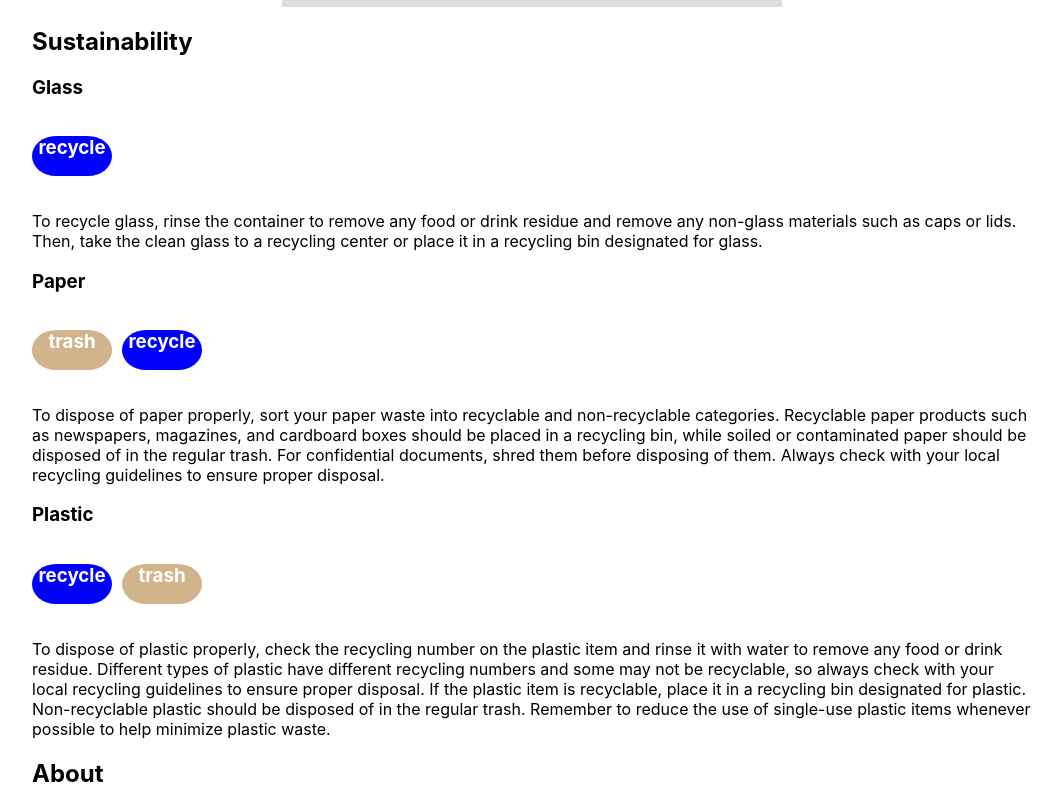
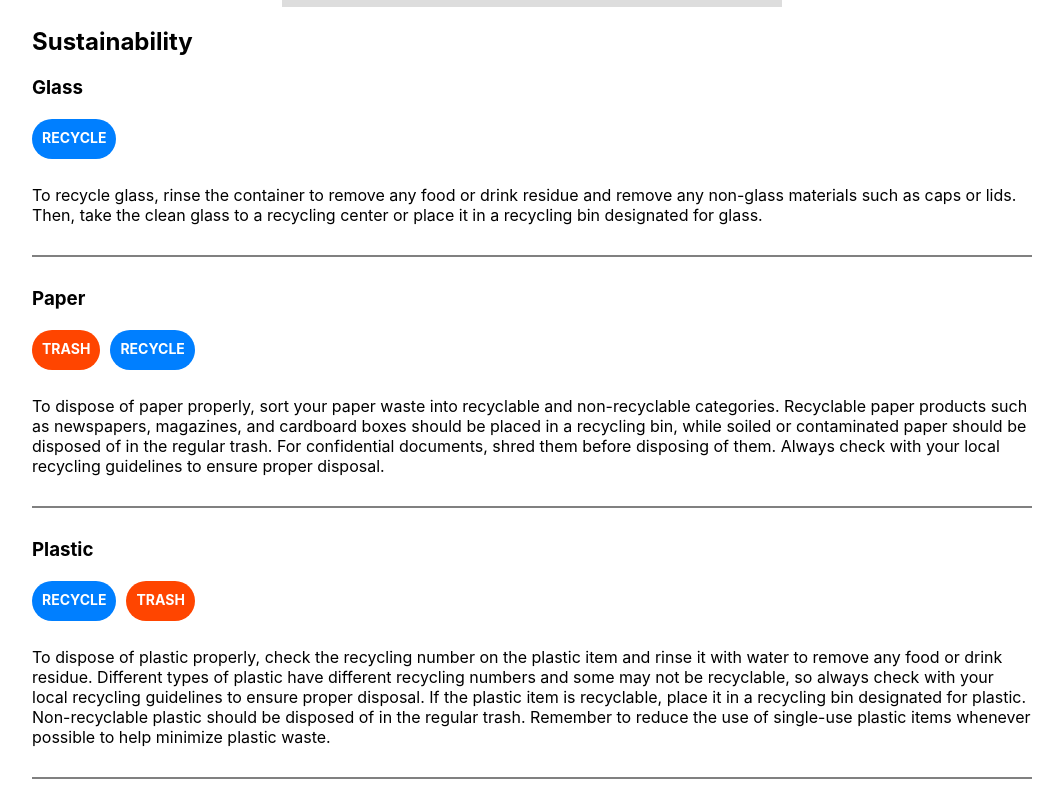
Before and after one commit to jacoblovelace/HooHacks23, a React (Create React App) app in the folder client/: page / in a window 1280 px wide. Shown: the part 662-1460 px from the top of the page, without its empty margins (108-1171 px from the left). Built offline with nearby package versions, Linux system fonts and the light colour scheme.

Commit message:
small UI changes

```diff
--- a/client/src/App.css
+++ b/client/src/App.css
@@ -4,3 +4,16 @@
     max-width: 1000px;
     margin: 20px auto;
 }
+
+h3 {
+    margin: 10px 0;
+}
+
+p {
+    margin-bottom: 30px;
+}
+
+hr {
+    border: 0.5px solid grey;
+    margin-bottom: 30px;
+}
--- a/client/src/components/ImageUpload.css
+++ b/client/src/components/ImageUpload.css
@@ -36,19 +36,34 @@
 }
 
 .recycle {
-    background: blue;
+    height: 40px;
+    line-height: 38px;
+    background: #007FFF;
     color: white;
-    width: 80px;
-    height: 40px;
-    border-radius: 30%/50%;
-    text-align: center;
+    text-transform: uppercase;
+    padding: 0px 10px;
+    border-radius: 50px;
+    font-size: 14px;
 }
 
 .trash {
-    background: tan;
+    height: 40px;
+    line-height: 38px;
+    background: orangered;
     color: white;
-    width: 80px;
+    text-transform: uppercase;
+    padding: 0px 10px;
+    border-radius: 50px;
+    font-size: 14px;
+}
+
+.compost {
     height: 40px;
-    border-radius: 30%/50%;
-    text-align: center;
+    line-height: 38px;
+    background: goldenrod;
+    color: white;
+    text-transform: uppercase;
+    padding: 0px 10px;
+    border-radius: 50px;
+    font-size: 14px;
 }
--- a/client/src/components/Sustainability.js
+++ b/client/src/components/Sustainability.js
@@ -22,6 +22,7 @@ function Sustainability() {
           {itemDescriptions[item][0].map((type) => <h3 className={type}>{type}</h3>)}
         </div>
         <p>{itemDescriptions[item][1]}</p>
+        <hr/>
       </div>
     );
   }
```
